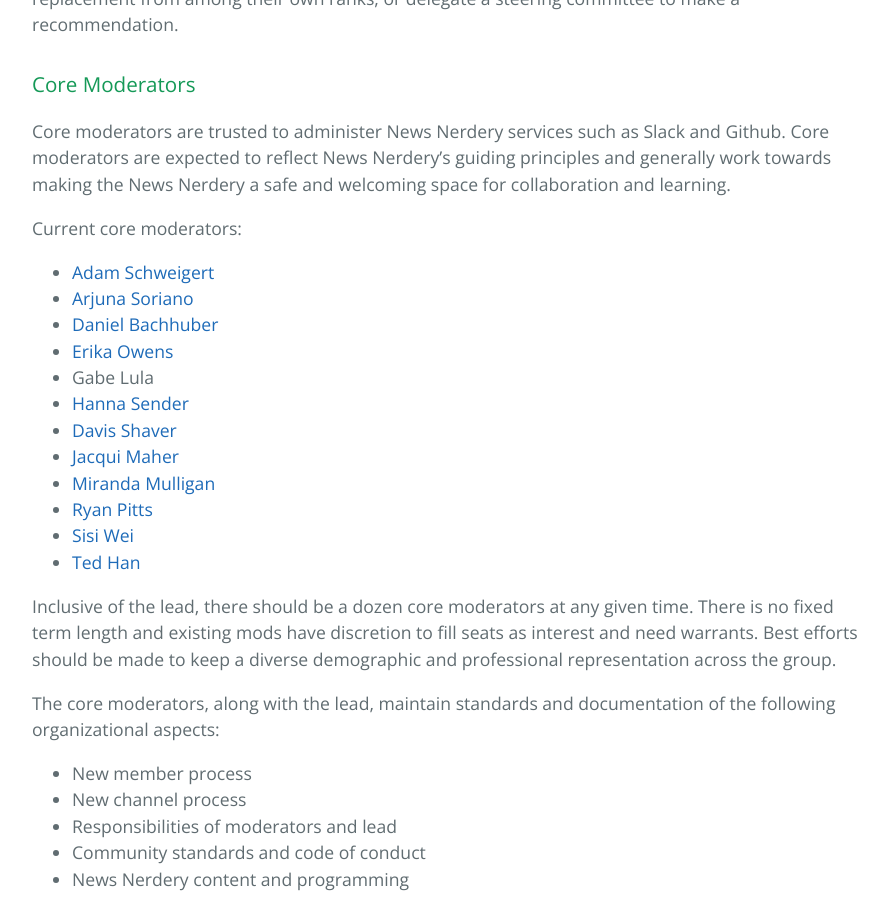
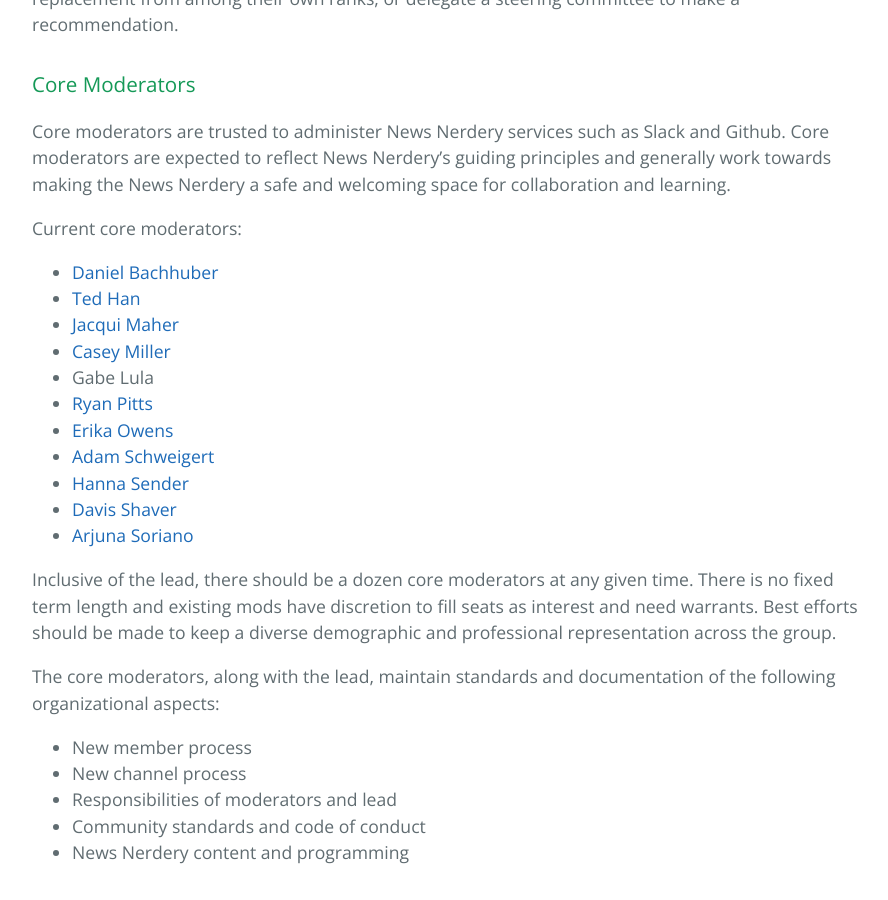
Before and after one commit to newsnerdery/newsnerdery, a Jekyll site: the page built from meta/governance.md, in a window 1280 px wide and 900 px high, scrolled down 1208 px. Shown: the whole window, without its empty margins (192-1080 px from the left). Built offline with Jekyll 4.4.1, drawn with Linux system fonts in a browser that asks for light colours; our own code applies the rules of GitHub Pages for plain Markdown files.

Commit message:
Tweak mods list

```diff
--- a/meta/governance.md
+++ b/meta/governance.md
@@ -26,18 +26,17 @@ Core moderators are trusted to administer News Nerdery services such as Slack an
 
 Current core moderators:
 
+* [Daniel Bachhuber](https://twitter.com/danielbachhuber)
+* [Ted Han](https://twitter.com/knowtheory/)
+* [Jacqui Maher](https://twitter.com/jacqui)
+* [Casey Miller](https://twitter.com/caseymmiller)
+* Gabe Lula
+* [Ryan Pitts](https://twitter.com/ryanpitts)
+* [Erika Owens](https://twitter.com/erika_owens)
 * [Adam Schweigert](https://twitter.com/aschweig)
-* [Arjuna Soriano](https://twitter.com/arjunasoriano)
-* [Daniel Bachhuber](https://twitter.com/danielbachhuber)
-* [Erika Owens](https://twitter.com/erika_owens)
-* Gabe Lula
 * [Hanna Sender](https://twitter.com/no_such_zone)
 * [Davis Shaver](https://twitter.com/davisshaver)
-* [Jacqui Maher](https://twitter.com/jacqui)
-* [Miranda Mulligan](https://twitter.com/jmm)
-* [Ryan Pitts](https://twitter.com/ryanpitts)
-* [Sisi Wei](https://twitter.com/sisiwei)
-* [Ted Han](https://twitter.com/knowtheory/)
+* [Arjuna Soriano](https://twitter.com/arjunasoriano)
 
 Inclusive of the lead, there should be a dozen core moderators at any given time. There is no fixed term length and existing mods have discretion to fill seats as interest and need warrants. Best efforts should be made to keep a diverse demographic and professional representation across the group.
 
```
